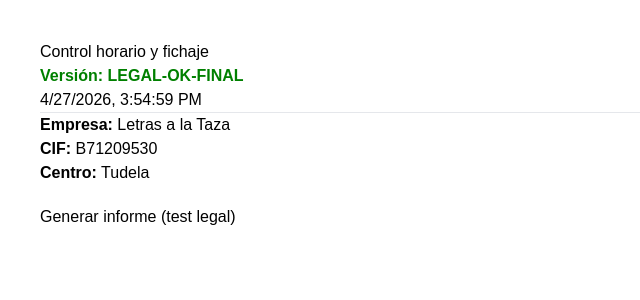
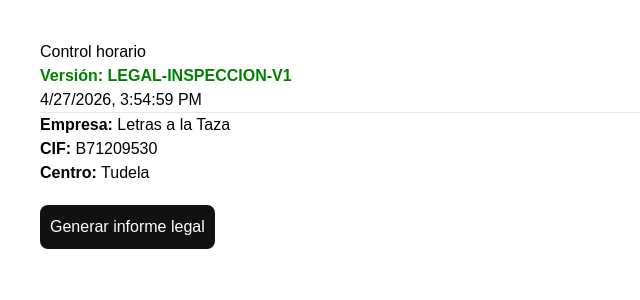
Before and after one commit to letrasalataza-hash/fichaje-letras, a React (Vite) app in the folder Fichaje/: page / in a window 1280 px wide. Shown: the top 300 px of the page, without its empty margins (0-640 px from the left). Built offline with nearby package versions, Linux system fonts and the light colour scheme.

Commit message:
Update main.jsx

```diff
--- a/Fichaje/src/main.jsx
+++ b/Fichaje/src/main.jsx
@@ -1,7 +1,7 @@
 import React, { useEffect, useState } from "react";
 import ReactDOM from "react-dom/client";
 
-const APP_VERSION = "LEGAL-OK-FINAL";
+const APP_VERSION = "LEGAL-INSPECCION-V1";
 
 function App() {
   const [now, setNow] = useState(new Date());
@@ -11,35 +11,83 @@ function App() {
     return () => clearInterval(i);
   }, []);
 
-  function generarPDF() {
-    const contenido = `
-      <h1>Control horario</h1>
-      <p><strong>Empresa:</strong> Letras a la Taza</p>
-      <p><strong>CIF:</strong> B71209530</p>
-      <p><strong>Centro:</strong> Tudela</p>
+  function generarInforme() {
+    const fecha = new Date().toLocaleString();
 
-      <h3>Declaración legal</h3>
-      <p>
-        El presente informe recoge el registro diario de jornada conforme al artículo 34.9 del Estatuto de los Trabajadores.
-      </p>
-      <p>
-        La empresa conservará estos registros durante el periodo legal exigible, estando disponibles para Inspección de Trabajo.
-      </p>
+    const html = `
+      <html>
+      <head>
+        <title>Informe control horario</title>
+        <style>
+          body { font-family: Arial; padding: 30px; }
+          h1 { margin-bottom: 10px; }
+          h3 { margin-top: 25px; }
+          .box { margin-top: 10px; }
+          .legal {
+            margin-top: 20px;
+            padding: 12px;
+            border: 1px solid #ccc;
+            background: #f9fafb;
+            border-radius: 10px;
+          }
+          .firma {
+            margin-top: 40px;
+            display: flex;
+            justify-content: space-between;
+          }
+        </style>
+      </head>
+      <body>
 
-      <h3>Firma</h3>
-      <p>Empresa _______________________</p>
-      <p>Trabajador ____________________</p>
+        <h1>Informe de control horario</h1>
+
+        <div class="box">
+          <strong>Empresa:</strong> Letras a la Taza<br/>
+          <strong>CIF:</strong> B71209530<br/>
+          <strong>Centro de trabajo:</strong> Tudela<br/>
+          <strong>Generado:</strong> ${fecha}
+        </div>
+
+        <h3>Resumen</h3>
+        <p>Informe de prueba con base legal.</p>
+
+        <div class="legal">
+          <h3>Declaración legal</h3>
+          <p>
+            El presente informe recoge el registro diario de jornada conforme al artículo 34.9 del Estatuto de los Trabajadores (Real Decreto-ley 8/2019).
+          </p>
+          <p>
+            La empresa conservará estos registros durante un periodo mínimo de cuatro años, quedando a disposición del trabajador, sus representantes legales y la Inspección de Trabajo.
+          </p>
+          <p>
+            Los registros no pueden ser modificados ni eliminados. Cualquier corrección deberá quedar registrada como ajuste manual trazable.
+          </p>
+        </div>
+
+        <div class="firma">
+          <div>
+            Firma empresa<br/>
+            Nombre y DNI
+          </div>
+          <div>
+            Firma trabajador<br/>
+            Nombre y DNI
+          </div>
+        </div>
+
+      </body>
+      </html>
     `;
 
-    const ventana = window.open("", "_blank");
-    ventana.document.write(contenido);
-    ventana.document.close();
-    ventana.print();
+    const win = window.open("", "_blank");
+    win.document.write(html);
+    win.document.close();
+    win.print();
   }
 
   return (
     <div style={{ padding: 40, fontFamily: "sans-serif" }}>
-      <h1>Control horario y fichaje</h1>
+      <h1>Control horario</h1>
 
       <p style={{ color: "green", fontWeight: "bold" }}>
         Versión: {APP_VERSION}
@@ -53,8 +101,17 @@ function App() {
       <p><strong>CIF:</strong> B71209530</p>
       <p><strong>Centro:</strong> Tudela</p>
 
-      <button onClick={generarPDF} style={{ marginTop: 20 }}>
-        Generar informe (test legal)
+      <button
+        onClick={generarInforme}
+        style={{
+          marginTop: 20,
+          padding: 10,
+          background: "#111",
+          color: "white",
+          borderRadius: 8
+        }}
+      >
+        Generar informe legal
       </button>
     </div>
   );
```
